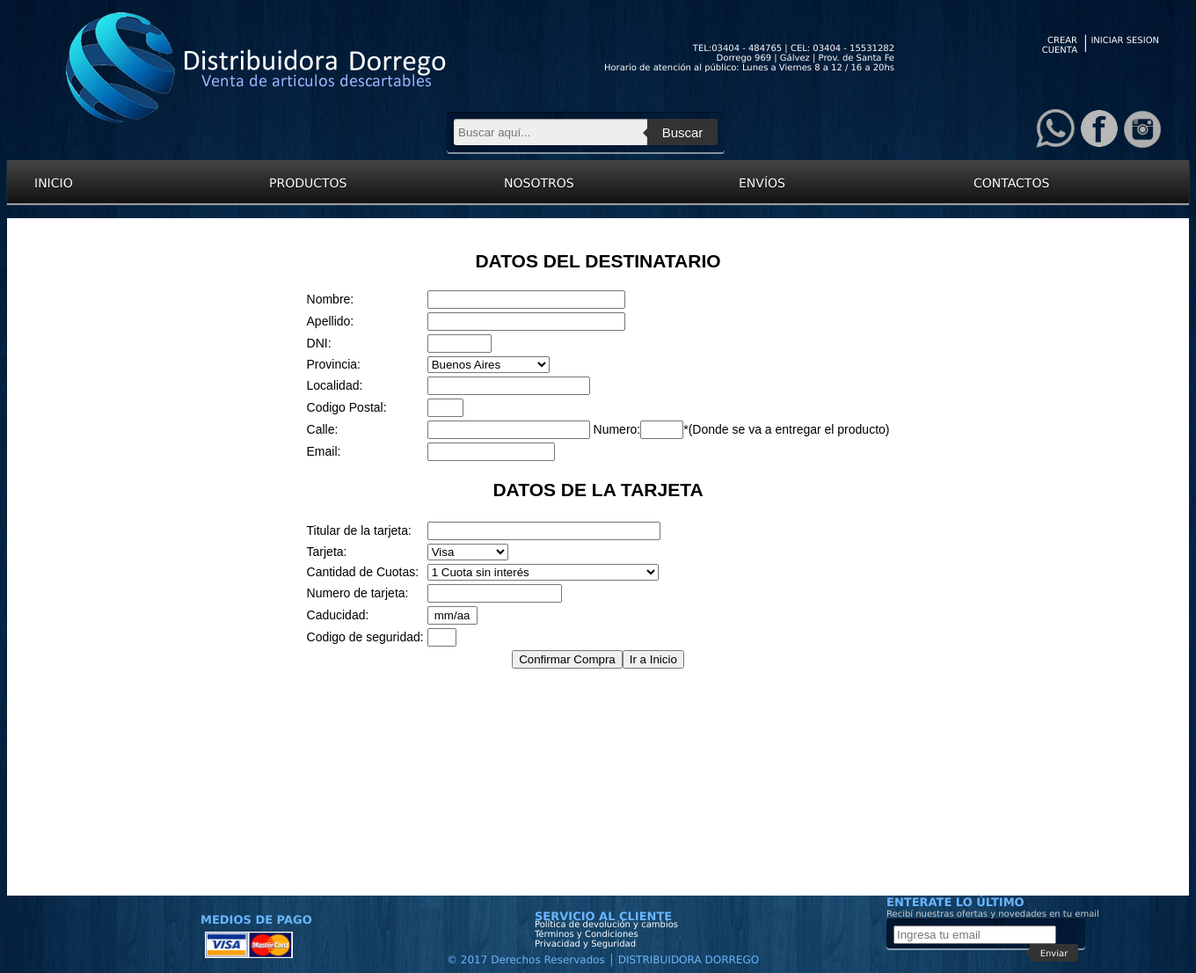
After one commit to ivan-falletti/DistribuidoraCartita, a PHP site: page /Distribuidora/compra.php in a window 1360 px wide. The commit adds this page. Shown: the whole page at 88% size. Run offline with PHP 8.4, Linux system fonts and the light colour scheme.

Commit message:
Added logic for 'compra'

```diff
--- a/carrito.php
+++ b/carrito.php
@@ -48,7 +48,7 @@
 
                 <table align="center">
                     <tr>
-                        <td colspan="2" align="center"><a href="./compras/compra.php"><input class="button" type="button" value="Confirmar Compra"></a></td>
+                        <td colspan="2" align="center"><a href="./compra.php"><input class="button" type="button" value="Confirmar Compra"></a></td>
                         <td colspan="2" align="center"><a href="./index.php"><input class="button" type="button" value="Seguir Comprando"></a></td>
                     </tr>
                 </table>
--- /dev/null
+++ b/compra.php
@@ -0,0 +1,171 @@
+<?php include("header.php");?>
+
+<div id="cuerpo" style="padding-top: 20px;">
+    <form id="formCompra" method="post" action="comprar.php">
+    	<center><h2>DATOS DEL DESTINATARIO</h2></center>
+        <table align="center">
+        	<tr>
+            	<td>Nombre:</td>
+                <td><input type="text" size="25" id="Nombre" name="txtNombre"/></td>
+            </tr>
+            <tr>
+            	<td>Apellido:</td>
+                <td><input type="text" size="25" id="Apellido" name="txtApellido"/></td>
+            </tr>
+            <tr>
+            	<td>DNI:</td>
+                <td><input type="text" size="6" id="DNI" name="txtDNI"/></td>
+            </tr>
+            <tr>
+            	<td>Provincia:</td>
+                <td><select id="Provincia" name="txtProvincia">
+                <option value="1">Buenos Aires</option>
+                <option value="2">Catamarca</option>
+                <option value="3">Chaco</option>
+                <option value="4">Chubut</option>
+                <option value="5">Córdoba</option>
+                <option value="6">Chubut</option>
+                <option value="7">Córdoba</option>
+                <option value="8">Corrientes</option>
+                <option value="9">Entre Rios</option>
+                <option value="10">Formosa</option>
+                <option value="11">Jujuy</option>
+                <option value="12">La Pampa</option>
+                <option value="13">La Rioja</option>
+                <option value="14">Mendoza</option>
+                <option value="15">Misiones</option>
+                <option value="16">Neuquen</option>
+                <option value="17">Rio Negro</option>
+                <option value="18">Salta</option>
+                <option value="19">San Juan</option>
+                <option value="20">San Luis</option>
+                <option value="21">Santa Fe</option>
+                <option value="22">Santiago del Estero</option>
+                <option value="23">Tierra del Fuego</option>
+                <option value="24">Tucuman</option>
+                </select></td>
+            </tr>
+            <tr>
+            	<td>Localidad:</td>
+                <td><input type="text" size="20" id="Localidad" name="txtLocalidad"/></td>
+            </tr>
+            <tr>
+            	<td>Codigo Postal:</td>
+                <td><input type="text" style="text-align:center" size="2" id="Codigo Postal" name="txtCodPostal"/></td>
+            </tr>
+            <tr>
+            	<td>Calle:</td>
+                <td><input type="text" size="20" id="Nombre de la Calle" name="txtCalle"/> Numero:<input type="text" style="text-align:center" size="3" id="Numero de Calle" name="txtNumCalle"/>*(Donde se va a entregar el producto)</td>
+            </tr>
+            <td>Email:</td>
+                <td><input type="text" size="15" id="Correo" name="txtCorreo"/></td>
+            </tr>
+            <tr>
+            <td colspan="2"><center><h2>DATOS DE LA TARJETA</h2></center></td>
+            <tr>
+            <tr>
+            	<td>Titular de la tarjeta:</td>
+                <td><input type="text" size="30" id="Titular de la tarjeta" name="txtTitular"></td>
+            </tr>
+            <tr>
+            	<td>Tarjeta:</td>
+                <td> <select id="Tipo de Tarjeta" name="txtTarjeta">
+       <option value="1" selected="selected">Visa</option>
+       <option value="2">MasterCard</option>
+       <option value="3">Naranja</option>
+       <option value="4">Nativa</option>
+   </select></td>
+            </tr>
+            <tr>
+            	<td>Cantidad de Cuotas:</td>
+                <td> <select id="Cantidad de Cuotas" name="txtCuotas">
+       <option value="1" selected="selected">1 Cuota sin interés</option>
+       <option value="2">2 Cuotas sin interés</option>
+       <option value="3">3 Coutas sin interés</option>
+       <option value="4">4 Cuotas sin interés</option>
+       <option value="5">5 Cuotas sin interés</option>
+	   <option value="6">6 Cuotas sin interés</option>
+       <option value="12">12 Cuotas sin interés pagando con VISA</option>
+   </select></td>
+            </tr>
+            <tr>
+            	<td>Numero de tarjeta:</td>
+                <td><input type="text" size="16" style="text-align:center" id="Numero de Tarjeta" name="txtNumTarj"></td>
+            </tr>
+            <tr>
+            	<td>Caducidad:</td>
+                <td><input type="text" style="text-align:center;" size="4" id="Vencimiento de la Tarjeta" name="txtVtoTarj" value="mm/aa"></td>
+            </tr>
+            <tr>
+            	<td>Codigo de seguridad:</td>
+                <td><input type="text" style="text-align:center" size="1" id="Codigo de Seguridad de la tarjeta" name="txtSeguridad"></td>
+            </tr>
+
+            	<td colspan="2" align="center"><input class="button" type="submit" style="size:20" value="Confirmar Compra"/><input class="button" type="button" value="Ir a Inicio" onClick="../index.php"/></td>
+            </tr>
+            </table>
+    </form>
+</div>
+
+<div id="pie">
+<div class="mediosdepago">
+<form id="formapago">
+<label> <b>MEDIOS DE PAGO </b> </label>
+</form>
+<form id="tarjetas">
+<a href="http://www.ahora12.gob.ar" target="_blank"><img src="fotos/MasterCard-credit-cards-and-Visa-If-you-apply-for-both.jpg" width="100" height="30" /></a>
+</form>
+</div>
+<div id="servicios">
+<form id="servicios">
+<label> <b>SERVICIO AL CLIENTE</b> </label>
+</form>
+<form id="clientes">
+<a href="politica1.php">Política de devolución y cambios <br /></a>
+<a href="politica2.php">Términos y Condiciones <br /></a>
+<a href="politica3.php">Privacidad y Seguridad <br /></a>
+</form>
+</div>
+<div class="suscripcion">
+<form id="suscripcion">
+<label> <b>ENTERATE LO ÚLTIMO </b></label>
+</form>
+<form id="email">
+<label> <p>Recibí nuestras ofertas y novedades en tu email</p></label>
+</form>
+<form id="enviaremail">
+<input type="text" placeholder="Ingresa tu email" required>
+<button type="submit">Enviar</button>
+</form>
+</div>
+<div id="copyright">
+<label>© 2017 Derechos Reservados │ DISTRIBUIDORA DORREGO</label>
+</div>
+</div>
+
+<script>
+var form = document.getElementById("formCompra");
+
+form.addEventListener("submit", function(event){
+  event.preventDefault();
+  var comodin = true,
+      elementos = this.elements,
+      total = elementos.length;
+
+  for (var i = 0; i < total; i++){
+    if (!elementos[i].value.length){
+      alert ("Debes de ingresar el campo " + elementos[i].id );
+      elementos[i].focus();
+      comodin = false;
+      break;
+    }
+  }
+  if (comodin){
+    this.submit();
+  }
+}, false);
+</script>
+
+</body>
+
+</html>
```
Also changed, not shown: comprafinalizada.php (added, +48 -0 lines), comprar.php (added, +60 -0 lines), conexiones/distribuidora.sql (+29 -0 lines), fotos/compra_correcta.png (added).
